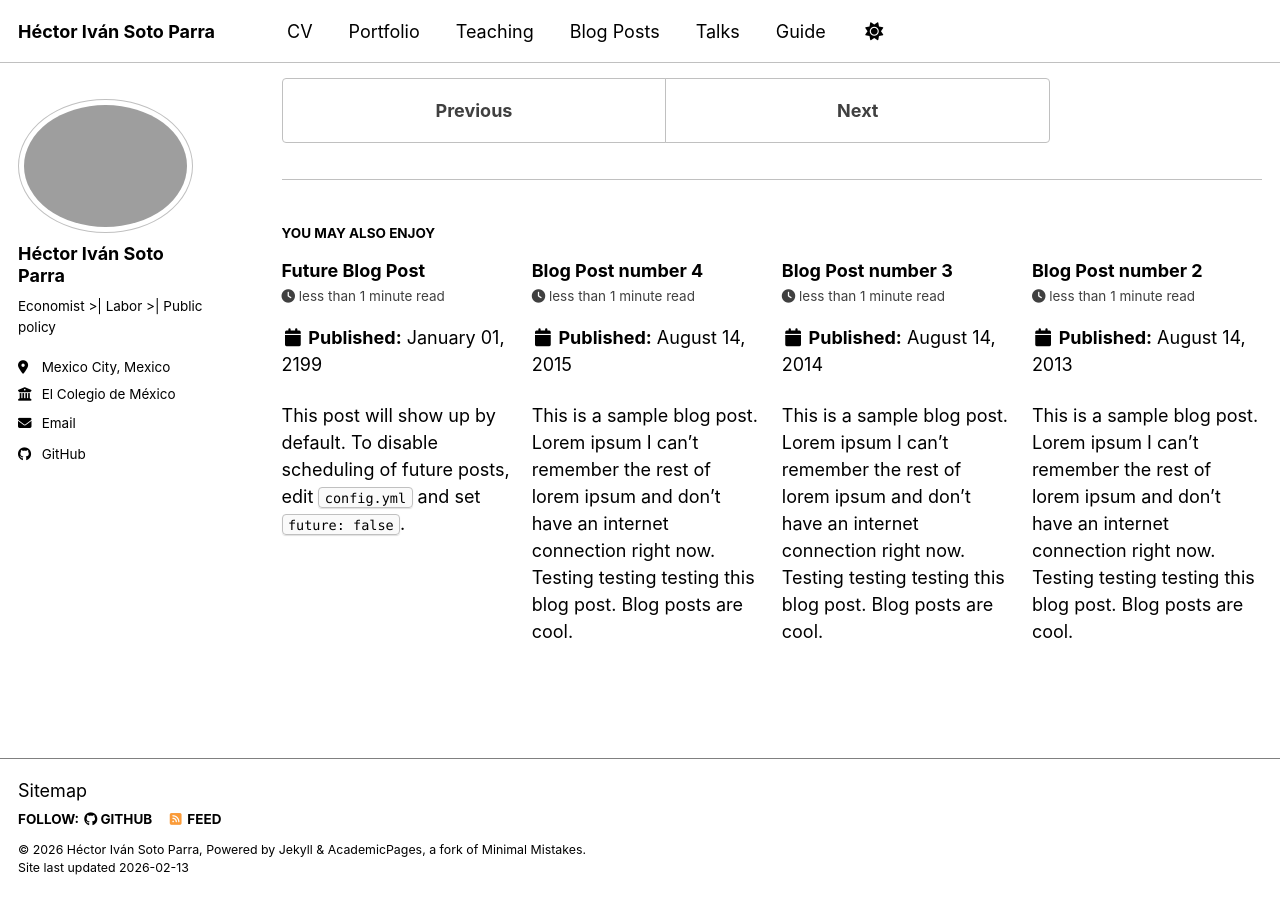
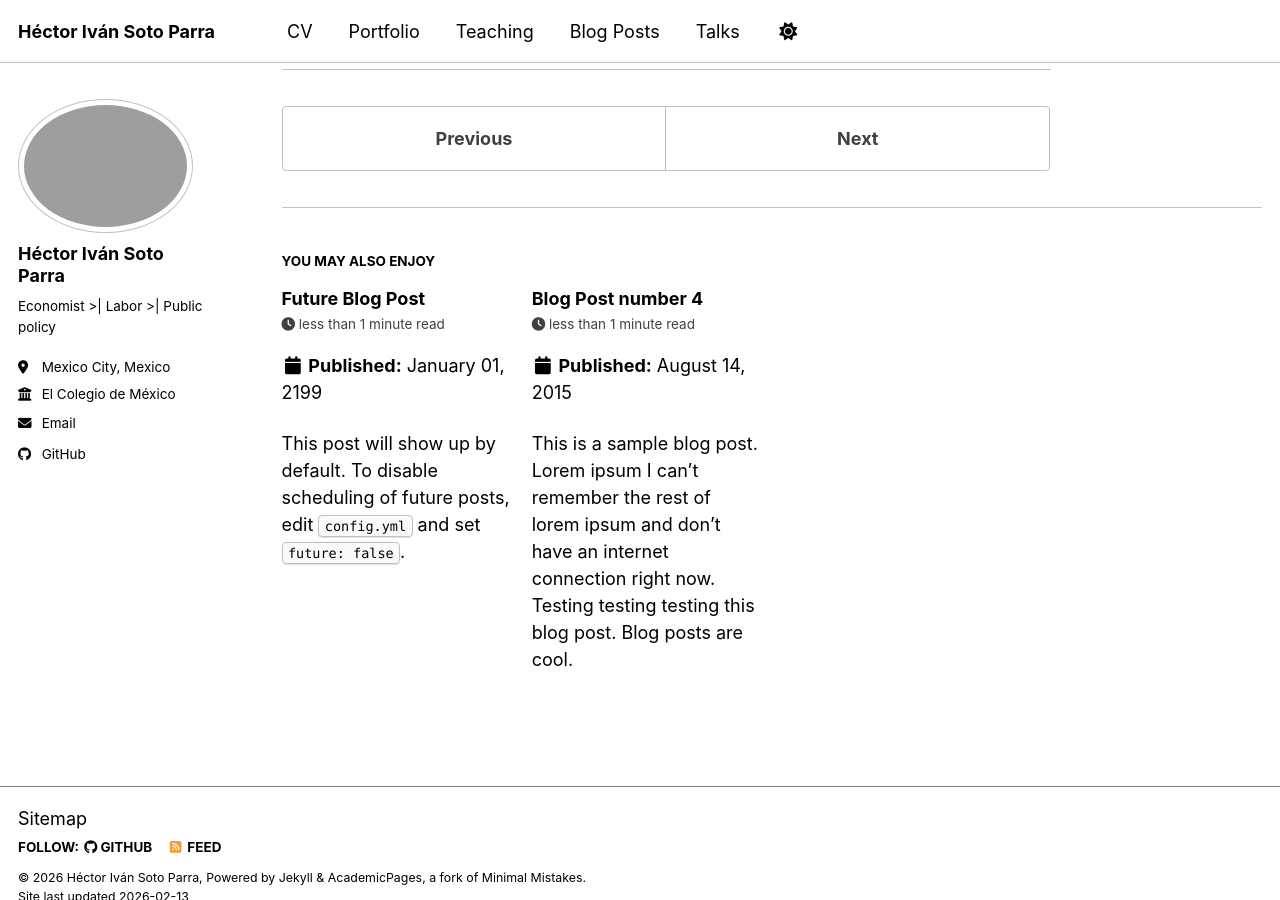
Before and after one commit to hisoto/hisoto.github.io, a Jekyll site: the page built from _posts/2012-08-14-blog-post-1.md, in a window 1280 px wide and 900 px high, scrolled down 712 px. Built offline with Jekyll 4.4.1, drawn with Linux system fonts in a browser that asks for light colours; a script bundle is joined from its source files by our own code; library files that are not in the unit come from our copies; some of the changed text lies outside the part shown.

Commit message:
Limpieza general.

```diff
--- a/_data/navigation.yml
+++ b/_data/navigation.yml
@@ -29,5 +29,5 @@
   # - title: "CV"
   #   url: /cv-json/
 
-  - title: "Guide"
-    url: /markdown/
+  #- title: "Guide"
+  #s  url: /markdown/
--- a/_posts/2012-08-14-blog-post-1.md
+++ b/_posts/2012-08-14-blog-post-1.md
@@ -1,5 +1,5 @@
 ---
-title: 'Blog Post number 1'
+title: '¿Por qué la oposición tiene la razón y aún así esta completamente equivocada?'
 date: 2012-08-14
 permalink: /posts/2012/08/blog-post-1/
 tags:
--- a/_posts/2013-08-14-blog-post-2.md
+++ /dev/null
@@ -1,20 +0,0 @@
----
-title: 'Blog Post number 2'
-date: 2013-08-14
-permalink: /posts/2013/08/blog-post-2/
-tags:
-  - cool posts
-  - category1
-  - category2
----
-
-This is a sample blog post. Lorem ipsum I can't remember the rest of lorem ipsum and don't have an internet connection right now. Testing testing testing this blog post. Blog posts are cool.
-
-Headings are cool
-======
-
-You can have many headings
-======
-
-Aren't headings cool?
-------
--- a/_posts/2014-08-14-blog-post-3.md
+++ /dev/null
@@ -1,20 +0,0 @@
----
-title: 'Blog Post number 3'
-date: 2014-08-14
-permalink: /posts/2014/08/blog-post-3/
-tags:
-  - cool posts
-  - category1
-  - category2
----
-
-This is a sample blog post. Lorem ipsum I can't remember the rest of lorem ipsum and don't have an internet connection right now. Testing testing testing this blog post. Blog posts are cool.
-
-Headings are cool
-======
-
-You can have many headings
-======
-
-Aren't headings cool?
-------
```
Also changed, not shown: _portfolio/portfolio-1.md (+1 -1 lines), _talks/2013-03-01-tutorial-1.md (deleted, +0 -13 lines), _talks/2014-02-01-talk-2.md (deleted, +0 -13 lines), _talks/2014-03-01-talk-3.md (deleted, +0 -11 lines), _teaching/2014-spring-teaching-1.md (+4 -4 lines), _teaching/2015-spring-teaching-2.md (+4 -4 lines).
